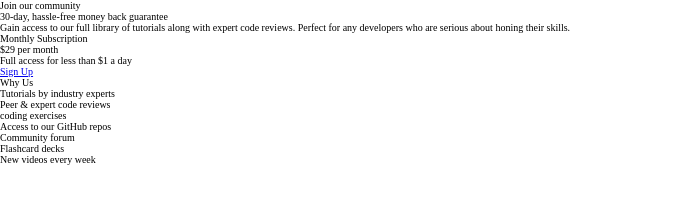
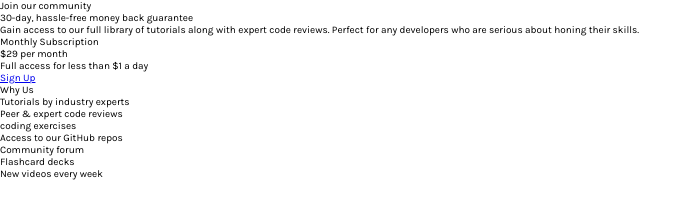
Before and after one commit to v24dao/FEM-A3-single-price-grid-component-master, a plain HTML site: page index.html in a window 1280 px wide. Shown: the whole page, without its empty margins (0-700 px from the left). Drawn offline with Linux system fonts and the light colour scheme.

Commit message:
Custom colors, fonts

```diff
--- a/index.html
+++ b/index.html
@@ -14,10 +14,17 @@
 
     <title>Frontend Mentor | Single Price Grid Component</title>
 
-    <!-- Feel free to remove these styles or customise in your own stylesheet 👍 -->
     <style>
+      /* Custom Colors/ Fonts */
+      @import url('https://fonts.googleapis.com/css2?family=Karla:ital,wght@0,200..800;1,200..800&display=swap');
+
+      :root {
+        --cyan: hsl(179, 62%, 43%);
+        --brightYellow: hsl(71, 73%, 54%);
+        --lightGray: hsl(204, 43%, 93%);
+        --grayishBlue: hsl(218, 22%, 67%);
+      }
       /* Base Reset */
-
       *,
       *::before,
       *::after {
@@ -32,6 +39,7 @@
 
       html {
         font-size: 62.5%;
+        font-family: 'Karla', sans-serif;
       }
 
       body {
@@ -45,6 +53,8 @@
         display: block;
         max-width: 100%;
       }
+
+      /* Text */
     </style>
   </head>
   <body>
```
